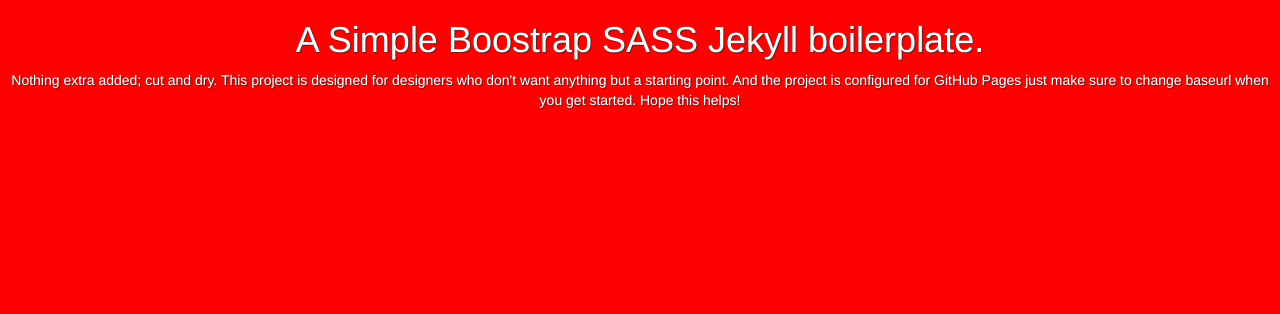
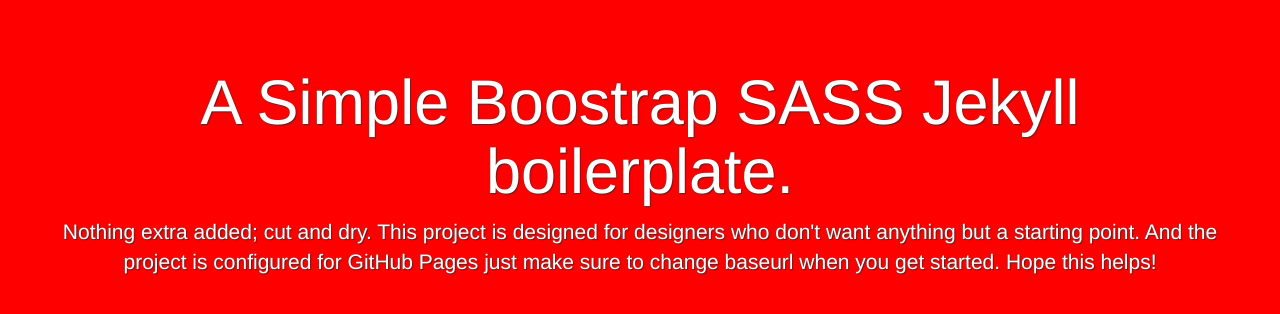
Before and after one commit to JWizerd/github_jekyll_boostrap_sass_boilerplate, a Jekyll site: the page built from index.html, in a window 1280 px wide. Shown: the top 314 px of the page. Built offline with Jekyll 4.4.1, drawn with Linux system fonts in a browser that asks for light colours; Markdown is read by kramdown in place of the engine named in the settings.

Commit message:
forgot to add some bootstrap to test lol

```diff
--- a/assets/css/main.scss
+++ b/assets/css/main.scss
@@ -3,11 +3,13 @@
 @charset "utf-8";
 @import "bootstrap";
 
-body {
+body, .jumbotron {
   background-color: red;
   text-align: center;
   color: white;
   -webkit-text-shadow: 1px 1px 1px #333;
   -moz-text-shadow: 1px 1px 1px #333;
   text-shadow: 1px 1px 1px #333;
+  width: 95%;
+  margin: 0 auto;
 }
--- a/index.html
+++ b/index.html
@@ -1,6 +1,7 @@
 ---
 layout: default
 ---
-
-<h1>A Simple Boostrap SASS Jekyll boilerplate.</h1>
-<p>Nothing extra added; cut and dry. This project is designed for designers who don't want anything but a starting point. And the project is configured for GitHub Pages just make sure to change baseurl when you get started. Hope this helps!</p>
+<section class="jumbotron">
+  <h1>A Simple Boostrap SASS Jekyll boilerplate.</h1>
+  <p>Nothing extra added; cut and dry. This project is designed for designers who don't want anything but a starting point. And the project is configured for GitHub Pages just make sure to change baseurl when you get started. Hope this helps!</p>
+</section>
```
